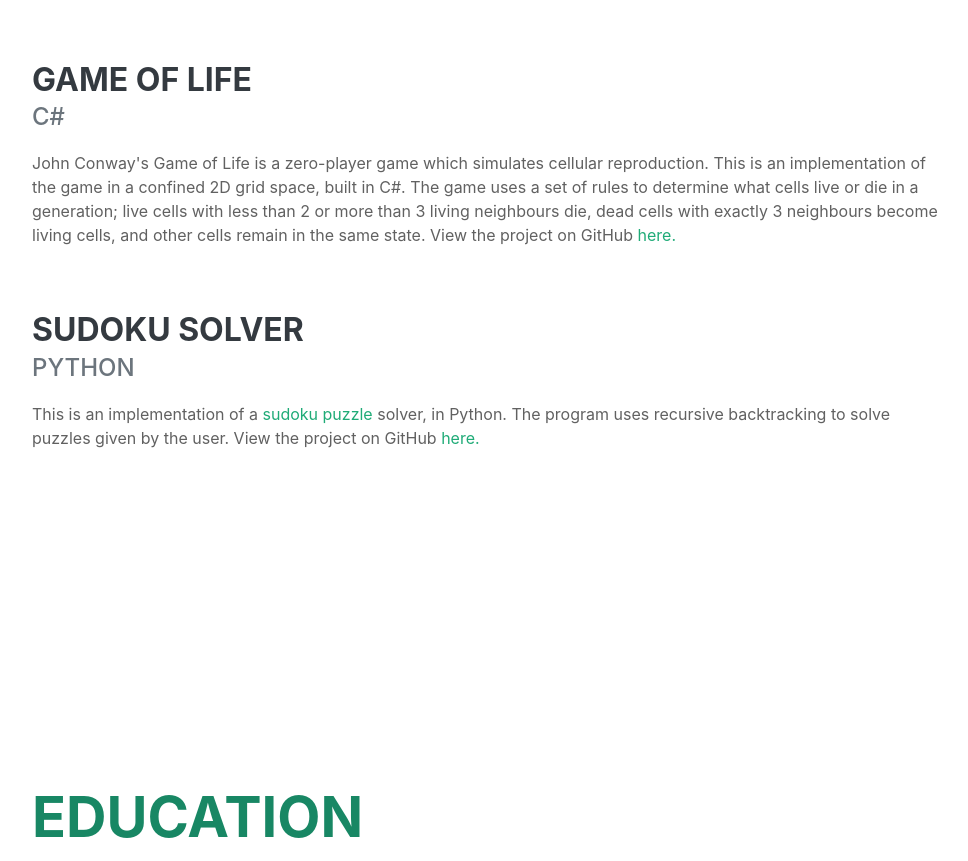
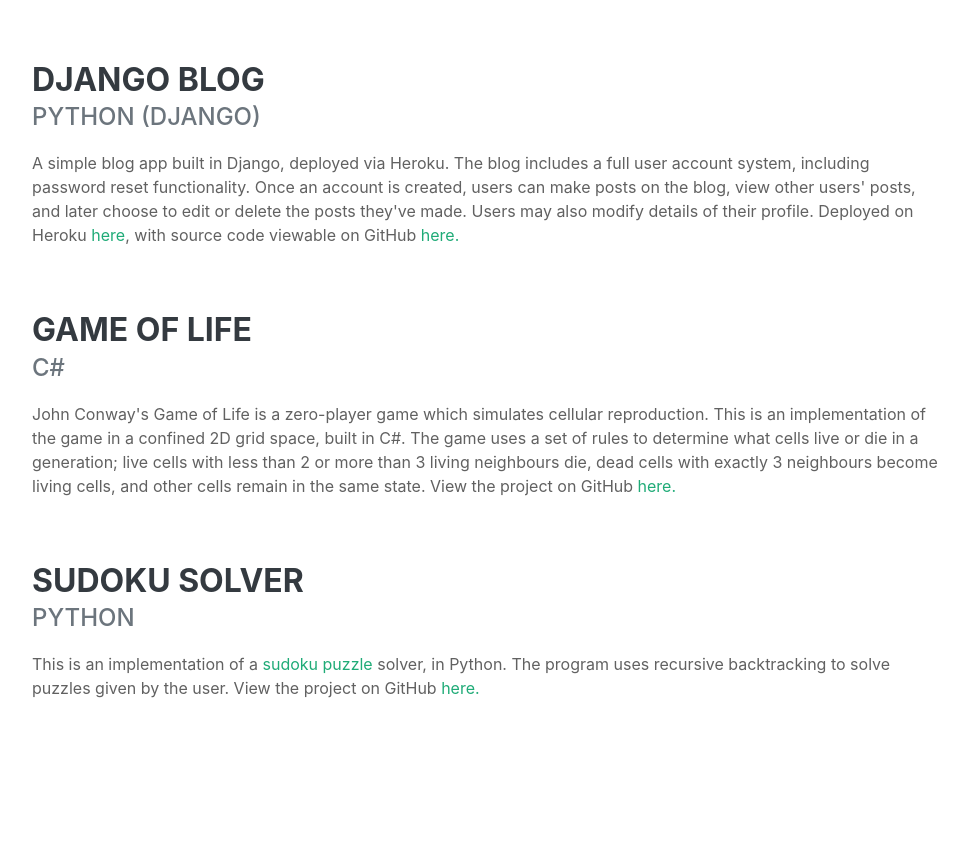
Before and after one commit to DamanjitG/damanjitg.github.io, a plain HTML site: page index.html in a window 1280 px wide. Shown: the part 2822-3683 px from the top of the page, without its empty margins (288-1256 px from the left). Drawn offline with nearby package versions, Linux system fonts and the light colour scheme; a web font is replaced by a local one.

Commit message:
added django blog to projects section

```diff
--- a/index.html
+++ b/index.html
@@ -117,6 +117,13 @@
                     </div>
                     <div class="d-flex flex-column flex-md-row justify-content-between mb-5">
                         <div class="flex-grow-1">
+                            <h3 class="mb-0">Django Blog</h3>
+                            <div class="subheading mb-3">Python (Django)</div>
+                            <p>A simple blog app built in Django, deployed via Heroku. The blog includes a full user account system, including password reset functionality. Once an account is created, users can make posts on the blog, view other users' posts, and later choose to edit or delete the posts they've made. Users may also modify details of their profile. Deployed on Heroku <a href="https://dgill-django-blog.herokuapp.com/">here</a>, with source code viewable on GitHub <a href="https://github.com/DamanjitG/django-blog">here.</a></p>
+                        </div>
+                    </div>
+                    <div class="d-flex flex-column flex-md-row justify-content-between mb-5">
+                        <div class="flex-grow-1">
                             <h3 class="mb-0">Game of Life</h3>
                             <div class="subheading mb-3">C#</div>
                             <p>John Conway's Game of Life is a zero-player game which simulates cellular reproduction. This is an implementation of the game in a confined 2D grid space, built in C#. The game uses a set of rules to determine what cells live or die in a generation; live cells with less than 2 or more than 3 living neighbours die, dead cells with exactly 3 neighbours become living cells, and other cells remain in the same state. View the project on GitHub <a href="https://github.com/damanjitg/game-of-life" id="project-heading">here.</a></p>
```
